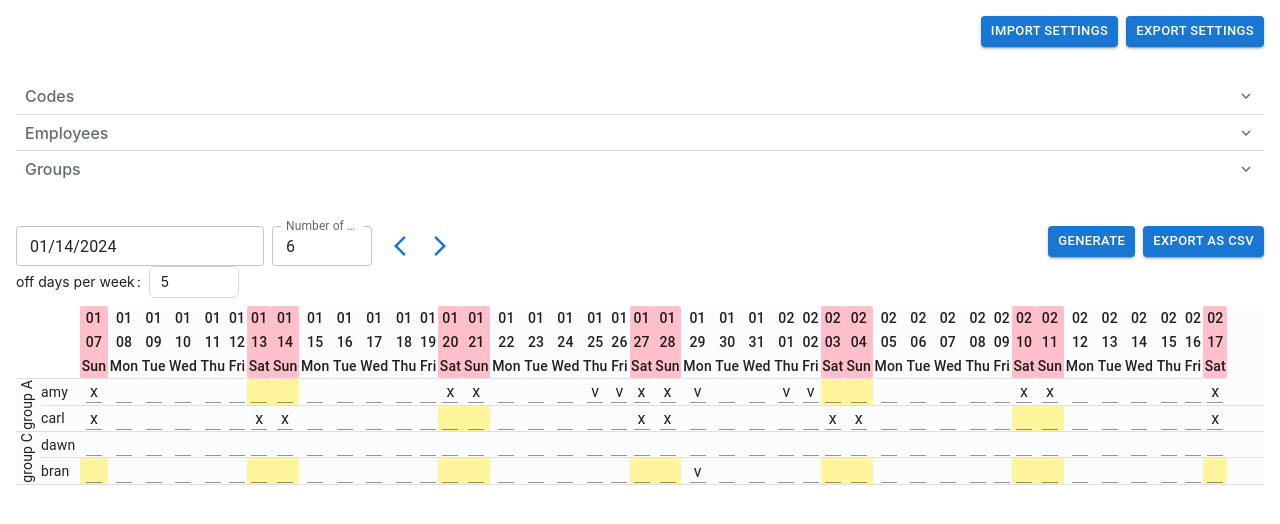
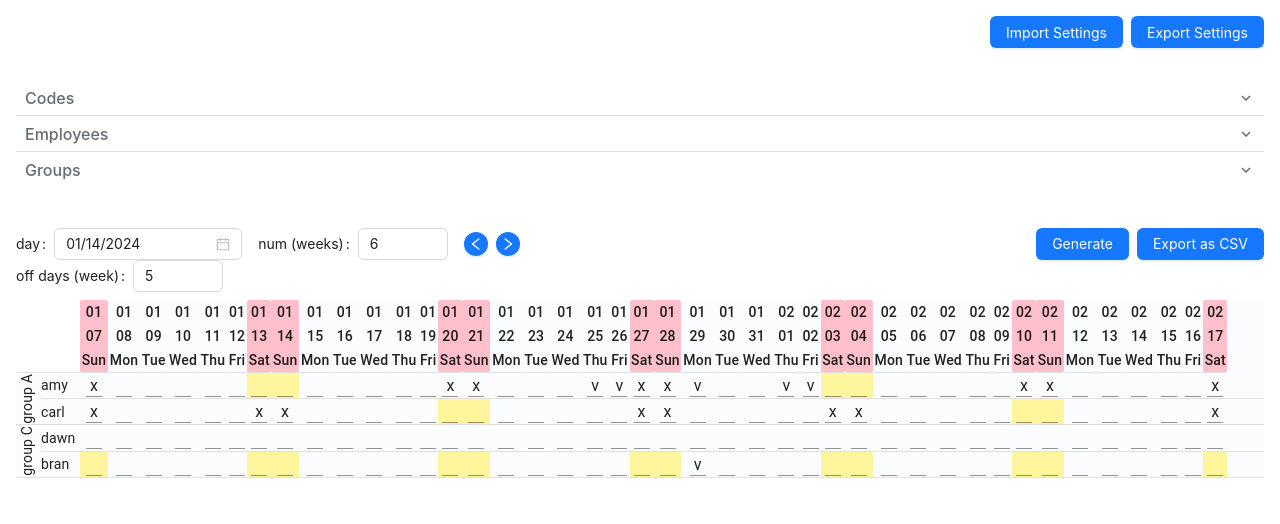
Before and after one commit to davidleecodes/scheduler, a React (Create React App) app: page / in a window 1280 px wide. Shown: the top 524 px of the page. Built offline with nearby package versions, Linux system fonts and the light colour scheme.

Commit message:
Change buttons to antD

```diff
--- a/src/components/ExportCsv.js
+++ b/src/components/ExportCsv.js
@@ -1,4 +1,5 @@
-import { Button, Grid } from "@mui/material";
+// import { Button, Grid } from "@mui/material";
+import { Button, Flex, Upload } from "antd";
 
 const ExportCsv = ({
   dateRange,
@@ -61,11 +62,9 @@ const ExportCsv = ({
 
   return (
     <>
-      <Grid item sx={{ mb: 1 }}>
-        <Button variant="contained" size="small" onClick={handleExportCSV}>
-          Export as CSV
-        </Button>
-      </Grid>
+      <Button type="primary" onClick={handleExportCSV}>
+        Export as CSV
+      </Button>
     </>
   );
 };
--- a/src/components/Generator.js
+++ b/src/components/Generator.js
@@ -1,4 +1,5 @@
-import { Button, Grid } from "@mui/material";
+import { Button } from "antd";
+
 import { shuffleArray, daysShort } from "./utils";
 import dayjs from "dayjs";
 
@@ -57,11 +58,9 @@ const Generator = ({
 
   return (
     <>
-      <Grid item sx={{ mb: 1 }}>
-        <Button variant="contained" size="small" onClick={handleGenerate}>
-          Generate
-        </Button>
-      </Grid>
+      <Button type="primary" onClick={handleGenerate}>
+        Generate
+      </Button>
     </>
   );
 };
--- a/src/components/ExportImportSetting.js
+++ b/src/components/ImportExportSetting.js
@@ -1,5 +1,5 @@
 import React from "react";
-import { Button, Grid } from "@mui/material";
+import { Button, Flex } from "antd";
 
 function exportToJsonFile(data, fileName) {
   const jsonData = JSON.stringify(data, null, 2);
@@ -23,11 +23,7 @@ const Export = ({ employees, groups, scheduleRange, codes }) => {
 
   return (
     <>
-      <Button
-        variant="contained"
-        size="small"
-        onClick={handleExportButtonClick}
-      >
+      <Button type="primary" onClick={handleExportButtonClick}>
         Export Settings
       </Button>
     </>
@@ -59,7 +55,7 @@ const Import = ({ setEmployees, setGroups, setScheduleRange, setCodes }) => {
 
   return (
     <>
-      <Button variant="contained" size="small" component="label">
+      <Button type="primary" component="label">
         Import Settings
         <input type="file" hidden onChange={handleFileChange} />
       </Button>
@@ -79,24 +75,22 @@ const ImportExport = ({
   setCodes,
 }) => {
   return (
-    <Grid container spacing={1} justifyContent="flex-end">
-      <Grid item>
+    <>
+      <Flex justify="flex-end" gap="small">
         <Import
           setEmployees={setEmployees}
           setGroups={setGroups}
           setScheduleRange={setScheduleRange}
           setCodes={setCodes}
         />
-      </Grid>
-      <Grid item>
         <Export
           employees={employees}
           groups={groups}
           scheduleRange={scheduleRange}
           codes={codes}
         />
-      </Grid>
-    </Grid>
+      </Flex>
+    </>
   );
 };
 
--- a/src/components/ListNavContainer.js
+++ b/src/components/ListNavContainer.js
@@ -87,7 +87,7 @@ const ListNavContiner = ({
         </Sider>
         <Layout>
           <Header />
-          <Content style={{ margin: "24px 16px 0" }}>
+          <Content style={{ margin: "12px 8px 0" }}>
             <div
               style={{
                 padding: 24,
@@ -100,7 +100,7 @@ const ListNavContiner = ({
               {children}
             </div>
           </Content>
-          <Footer style={{ margin: "24px 16px ", padding: 0 }}>
+          <Footer style={{ margin: "12px 8px ", padding: 0 }}>
             <Flex justify="flex-end">
               <Popconfirm
                 title="Delete the task"
--- a/src/components/ScheduleRange.js
+++ b/src/components/ScheduleRange.js
@@ -1,19 +1,14 @@
 import React from "react";
-import { TextField, IconButton, Grid } from "@mui/material";
-import { AdapterDayjs } from "@mui/x-date-pickers/AdapterDayjs";
-import { LocalizationProvider } from "@mui/x-date-pickers/LocalizationProvider";
-import { DatePicker } from "@mui/x-date-pickers/DatePicker";
-import ArrowForwardIosIcon from "@mui/icons-material/ArrowForwardIos";
-import ArrowBackIosNewIcon from "@mui/icons-material/ArrowBackIosNew";
 import dayjs from "dayjs";
+import { Form, InputNumber, Button, DatePicker, Space } from "antd";
+import { LeftOutlined, RightOutlined } from "@ant-design/icons";
 
 function ScheduleRange({ scheduleRange, setScheduleRange }) {
   const handleDateChange = (date) => {
     setScheduleRange({ ...scheduleRange, selectedDate: date });
   };
 
-  const handleNumOfWksChange = (event) => {
-    const value = event.target.value;
+  const handleNumOfWksChange = (value) => {
     setScheduleRange({ ...scheduleRange, numOfWks: value });
   };
 
@@ -35,40 +30,52 @@ function ScheduleRange({ scheduleRange, setScheduleRange }) {
 
   return (
     <>
-      <Grid item container direction={"column"} spacing={3}>
-        <Grid item container direction={"row"} spacing={1}>
-          <Grid item>
-            <LocalizationProvider dateAdapter={AdapterDayjs}>
+      <Form layout="inline">
+        <Form.Item label="day">
           <DatePicker
             format="MM/DD/YYYY"
             value={dayjs(scheduleRange.selectedDate)}
             onChange={handleDateChange}
-                slotProps={{ textField: { size: "small" } }}
+            allowClear={false}
           />
-            </LocalizationProvider>
-          </Grid>
+        </Form.Item>
 
-          <Grid item>
-            <TextField
+        <Form.Item label="num (weeks)">
+          <InputNumber
+            value={scheduleRange.numOfWks}
+            onChange={(value) => handleNumOfWksChange(value)}
+            min={1}
+            max={11}
+          />
+        </Form.Item>
+
+        {/* <TextField
               label="Number of Weeks"
               type="number"
               value={scheduleRange.numOfWks}
               onChange={handleNumOfWksChange}
               size="small"
               inputProps={{ min: 1, max: 11 }}
+            /> */}
+
+        <Space gap="small">
+          <Button
+            onClick={handleGoBack}
+            icon={<LeftOutlined />}
+            shape="circle"
+            type="primary"
+            size="small"
           />
-          </Grid>
-          <Grid item>
-            <IconButton color="primary" onClick={handleGoBack}>
-              <ArrowBackIosNewIcon />
-            </IconButton>
 
-            <IconButton color="primary" onClick={handleAdvance}>
-              <ArrowForwardIosIcon />
-            </IconButton>
-          </Grid>
-        </Grid>
-      </Grid>
+          <Button
+            onClick={handleAdvance}
+            icon={<RightOutlined />}
+            shape="circle"
+            type="primary"
+            size="small"
+          />
+        </Space>
+      </Form>
     </>
   );
 }
--- a/src/components/Settings.js
+++ b/src/components/Settings.js
@@ -11,7 +11,7 @@ import {
 import EmployeeList from "./EmployeeList";
 import GroupList from "./GroupList";
 import CodeList from "./CodeList";
-import { ImportExport } from "./ExportImportSetting";
+import { ImportExport } from "./ImportExportSetting";
 import TableSection from "./TableSection";
 import {
   employeesInit,
--- a/src/components/WeekDaysOff.js
+++ b/src/components/WeekDaysOff.js
@@ -4,7 +4,7 @@ const WeekDaysOff = ({ daysOffPerWeek, setDaysOffPerWeek }) => {
   return (
     <>
       <Form layout="inline">
-        <Form.Item label="off days per week">
+        <Form.Item label="off days (week)">
           <InputNumber
             min={1}
             value={daysOffPerWeek}
```
Lines whose indentation alone changed are shown as unchanged.
